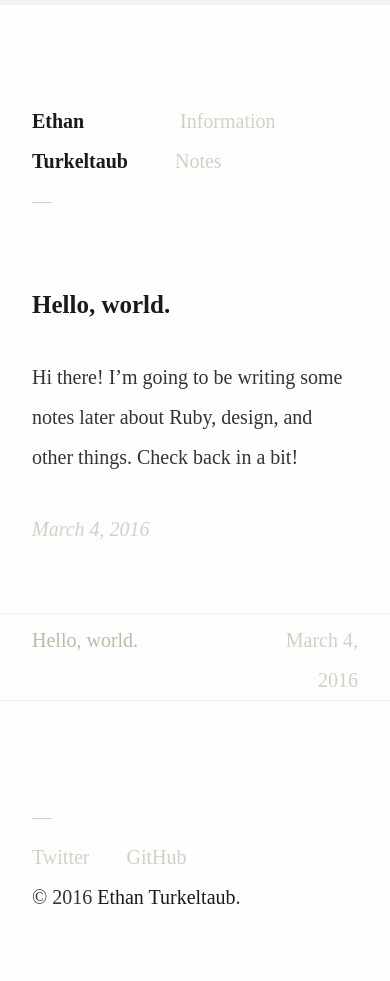
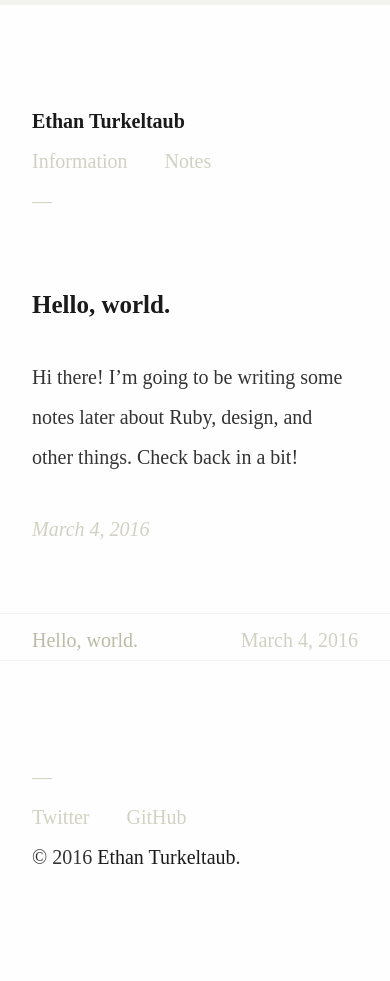
Before and after one commit to ethnt/ethnt.me, a Jekyll site: the page built from notes.markdown, in a window 390 px wide. Built offline with Jekyll 4.4.1, drawn with Linux system fonts in a browser that asks for light colours; after the commit the page ends 941 px from its top, so only the background shows below that.

Commit message:
add some media queries to make it look better on mobile.

```diff
--- a/_layouts/default.html
+++ b/_layouts/default.html
@@ -27,9 +27,11 @@
       <nav class="nav header__nav">
         <ul class="nav__list nav__list--right">
           {% for page in site.pages %}
-            <li class="nav__item">
-              <a class="nav__link" href="{{ page.url }}">{{ page.title }}</a>
-            </li>
+            {% if page.title %}
+              <li class="nav__item">
+                <a class="nav__link" href="{{ page.url }}">{{ page.title }}</a>
+              </li>
+            {% endif %}
           {% endfor %}
         </ul>
       </nav>
--- a/_sass/_archives.sass
+++ b/_sass/_archives.sass
@@ -10,6 +10,9 @@
   &__title
     +span(8 of 12)
 
+    @media (max-width: $breakpoint)
+      +span(6 of 12)
+
     a
       background: none
       color: darken($color-grey, 10%)
@@ -20,6 +23,9 @@
   &__time
     +span(last 4 of 12)
 
+    @media (max-width: $breakpoint)
+      +span(last 6 of 12)
+
     color: $color-grey
     text-align: right
 
--- a/_sass/_header.sass
+++ b/_sass/_header.sass
@@ -18,8 +18,14 @@
     display: block
     font-weight: $font-weight-bold
 
+    @media (max-width: $breakpoint)
+      +span(last 12 of 12)
+
   &__nav
     +span(last 8 of 12)
+
+    @media (max-width: $breakpoint)
+      +span(last 12 of 12)
 
     a
       color: $color-grey
--- a/_sass/_nav.sass
+++ b/_sass/_nav.sass
@@ -5,6 +5,9 @@
     &--right
       float: right
 
+      @media (max-width: $breakpoint)
+        float: left
+
   &__item
     display: inline-block
 
--- a/_sass/_variables.sass
+++ b/_sass/_variables.sass
@@ -21,3 +21,5 @@ $line-height-base: 2
 $line-height-normal: 2em
 
 $v: ($font-size-0 / 1em) * $line-height-base * 1rem
+
+$breakpoint: 890px
```
